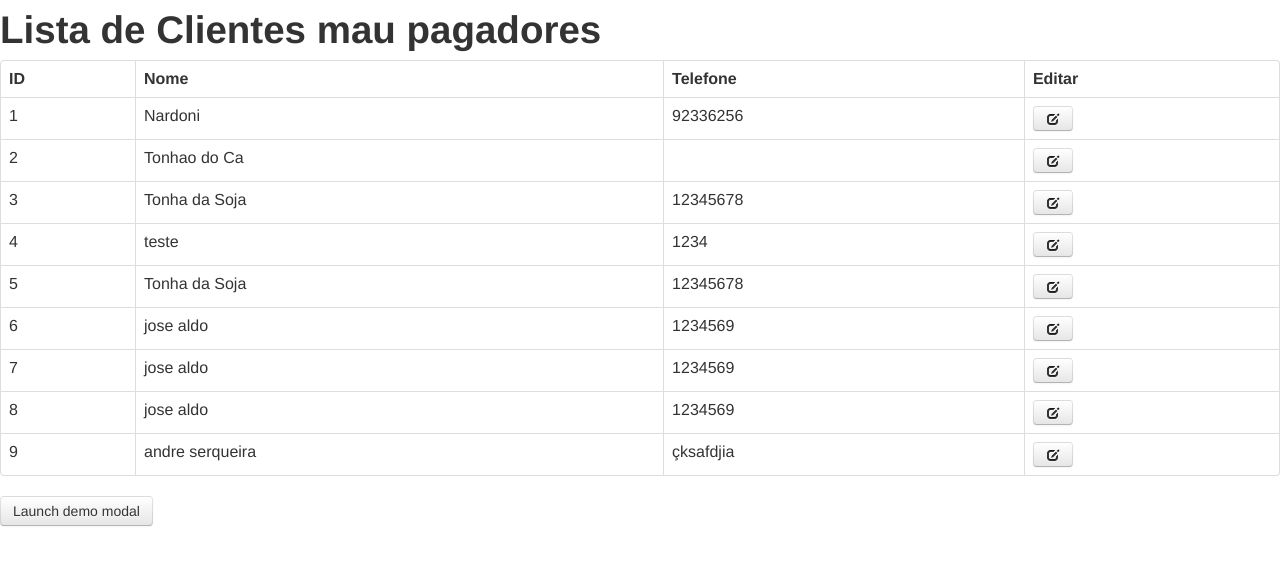
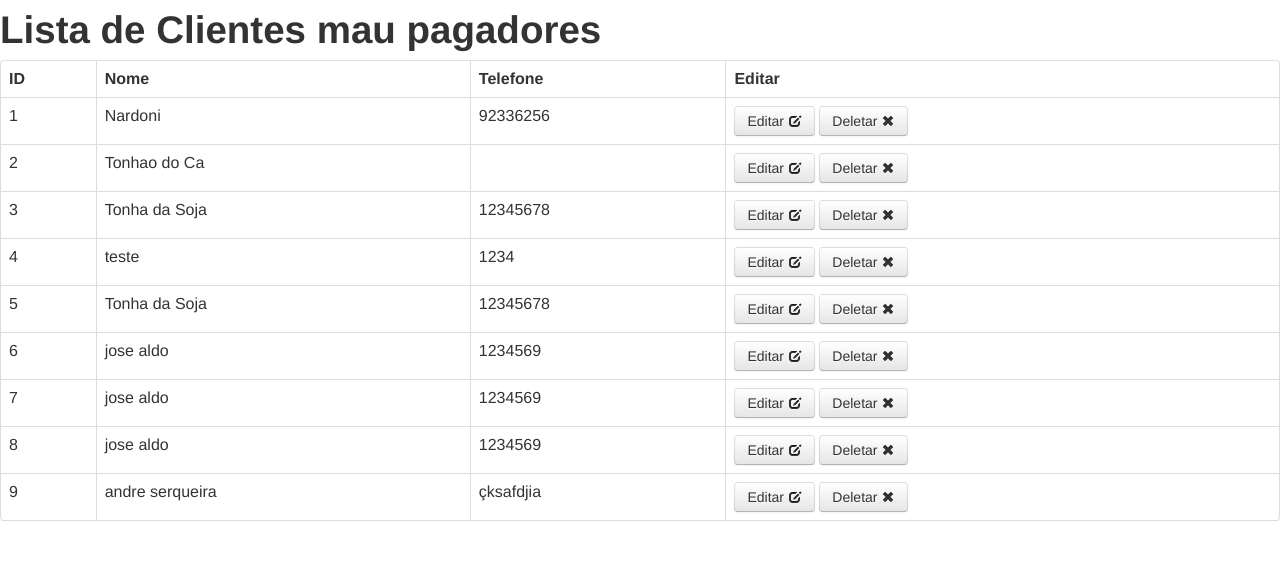
Before and after one commit to cmferreira-352/cadastro, a CodeIgniter app: page /index.php/cliente/listar in a window 1280 px wide. Shown: the top 565 px of the page. Run offline with CodeIgniter, Linux system fonts and the light colour scheme; data comes from the database, SQL or seed files in the repository; some libraries are stand-ins or nearby versions.

Commit message:
Implementado metodo remover com janela modal

```diff
--- a/application/controllers/cliente.php
+++ b/application/controllers/cliente.php
@@ -78,17 +78,14 @@ class Cliente extends CI_Controller
             echo $e->getMessage();
         }
     }
-    public function apagar()
+    public function apagar($id)
     {
         try {
-            $clientes = $this->cliente_model->listname();
-//            $this->load->view('listar_cliente_view', array(
-//                'clientes' => $clientes,
-//            ));
-
+            $this->cliente_model->delete($id);
+            $this->session->set_flashdata('feedback', 'Cliente excluido com sucesso!');
         } catch (Exception $e) {
-            echo $e->getMessage();
+            $this->session->set_flashdata('feedback', $e->getMessage());
         }
-
+        redirect('cliente/listar');
     }
 }
--- a/application/views/listar_cliente_view.php
+++ b/application/views/listar_cliente_view.php
@@ -4,6 +4,7 @@
         <link rel="stylesheet" type="text/css" href="<?php echo base_url()?>public/bootstrap/css/bootstrap.min.css"/>
         <script src="//code.jquery.com/jquery-1.9.1.min.js"></script>
         <script src="<?php echo base_url() ?>public/bootstrap/js/bootstrap.min.js"></script>
+        <script src="<?php echo base_url() ?>public/js/remover.js"></script>
         <title>
             Mostra Cliente
         </title>
@@ -34,7 +35,13 @@
                     <td><?php echo $cliente->telefone ?></td>
                     <td><a class="btn btn-action"
                            href="<?php echo site_url('cliente/atualizar/'.$cliente->id) ?>">
+                            Editar
                             <i class="icon-edit"></i>
+                        </a>
+                        <a id="remover-action" rel="<?php echo $cliente->id ?>" class="btn btn-action" data-toggle="modal"
+                           href="#modalRemover" onclick="passId(<?php echo $cliente->id ?> , '<?php echo base_url() ?>')">
+                            Deletar
+                            <i class="icon-remove"></i>
                         </a>
                     </td>
                 </tr>
@@ -42,21 +49,20 @@
             </tbody>
         </table>
 
-        <!-- Button to trigger modal -->
-        <a href="#myModal" role="button" class="btn" data-toggle="modal">Launch demo modal</a>
-
         <!-- Modal -->
-        <div id="myModal" class="modal hide fade" tabindex="-1" role="dialog" aria-labelledby="myModalLabel" aria-hidden="true">
+        <div id="modalRemover" class="modal hide fade" tabindex="-1" role="dialog" aria-labelledby="myModalLabel" aria-hidden="true">
           <div class="modal-header">
             <button type="button" class="close" data-dismiss="modal" aria-hidden="true">×</button>
-            <h3 id="myModalLabel">Modal header</h3>
+            <h3 id="myModalLabel">Remover Cliente</h3>
           </div>
           <div class="modal-body">
-            <p>One fine body…</p>
+            <p>Deseja remover este cliente?</p>
           </div>
           <div class="modal-footer">
-            <button class="btn" data-dismiss="modal" aria-hidden="true">Close</button>
-            <button class="btn btn-primary">Save changes</button>
+              <form id="remover-form" action="" name="remover" method="POST">
+                <input type="submit" class="btn btn-danger" value="Sim" />
+                <button class="btn btn-action" data-dismiss="modal" aria-hidden="true">Não</button>
+              </form>
           </div>
         </div>
 
--- /dev/null
+++ b/public/js/remover.js
@@ -0,0 +1,12 @@
+(function(){
+//    $('#remover-action').bind('mouseenter', function(){
+//        var id = $(this).attr('rel');
+//        console.log(id);
+//        console.log('teste');
+//    });
+
+})(window)
+    function passId(id, url) {
+        var form = document.getElementById('remover-form');
+        form.action = url + 'index.php/cliente/apagar/' + id;
+    }
```
